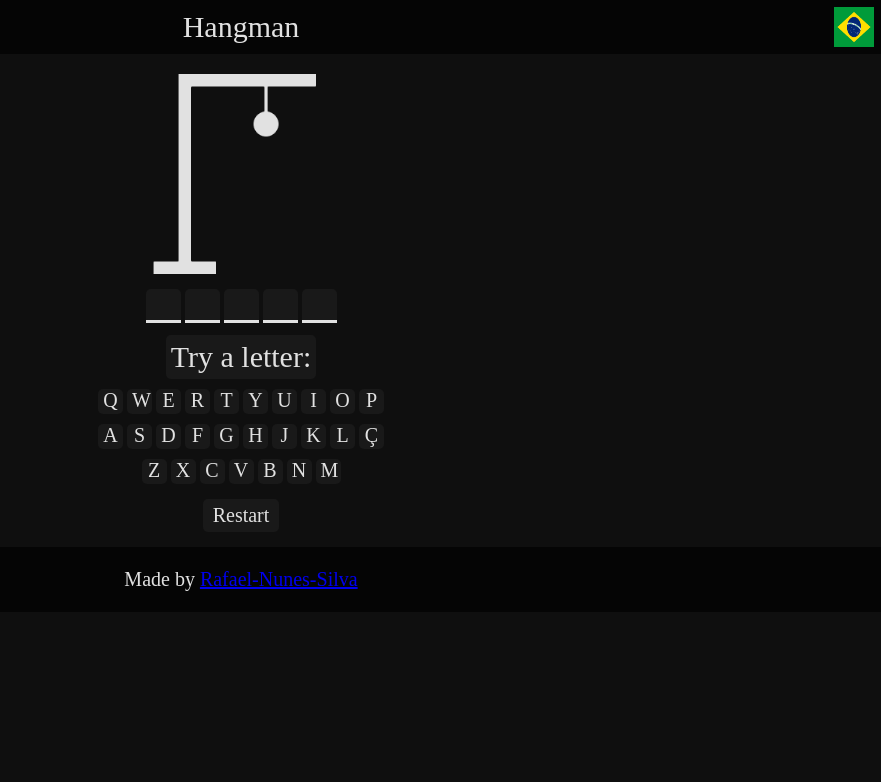
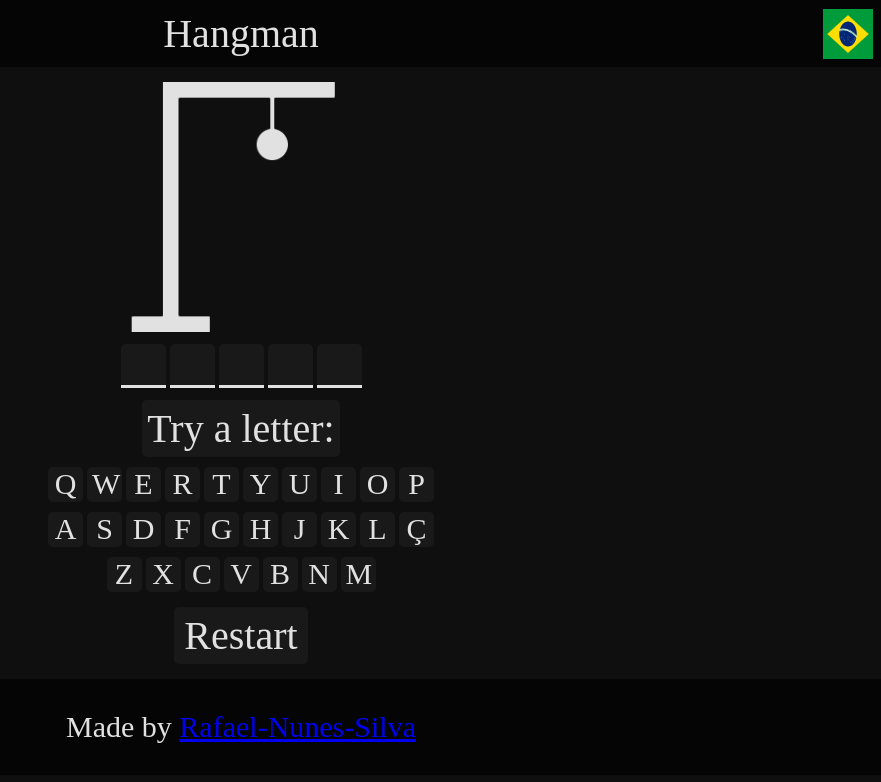
Before and after one commit to Rafael-Nunes-Silva/Hangman-Website, a plain HTML site: page index.html in a window 1280 px wide. Shown: the whole page, without its empty margins (399-1280 px from the left). Drawn offline with Linux system fonts and the light colour scheme.

Commit message:
Add files via upload

```diff
--- a/style.css
+++ b/style.css
@@ -115,7 +115,7 @@ footer{
     display: block;
 
     margin: 0px auto 10px auto;
-    padding: 5px 5px 3px 5px;
+    padding: 0px;
     border: 0px;
 
     width: 200px;
@@ -192,3 +192,45 @@ footer{
     text-align: center;
     font-size: 20px;
 }
+
+@media (min-width: 768px) /*and (max-width: 1279px)*/ {
+    header{
+        font-size: 40px;
+    }
+    #langChanger{
+        margin: 8.5px;
+
+        width: 50px;
+        height: 50px;
+    }
+    footer{
+        font-size: 30px;
+    }
+    .usedLetter{
+        width: 35px;
+        height: 35px;
+
+        font-size: 40px;
+    }
+    #gameDiv > img{
+        width: 250px;
+    }
+    .letter{
+        width: 35px;
+        height: 35px;
+
+        font-size: 40px;
+    }
+    #keyboardLabel{
+        font-size: 40px;
+    }
+    .kbKey{
+        width: 35px;
+        height: 35px;
+
+        font-size: 30px;
+    }
+    #restartButton{
+        font-size: 40px;
+    }
+}
```
